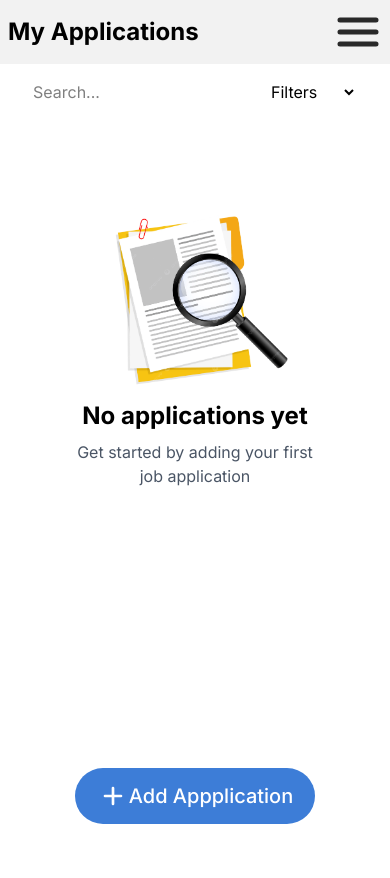
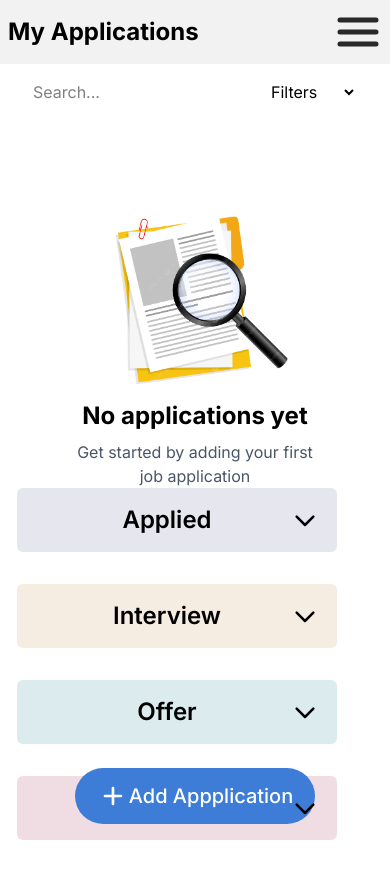
Before and after one commit to Dev-EthanR/Job-Tracker, a React (Vite) app: page / in a window 390 px wide. Shown: the top 878 px of the page. Before the commit the page ends 844 px from the top, so only its background shows below. Built offline with nearby package versions, Linux system fonts and the light colour scheme.

Commit message:
build columns

```diff
--- a/src/App.tsx
+++ b/src/App.tsx
@@ -8,6 +8,7 @@ import Header from "./components/features/Header";
 import NavBar from "./components/features/NavBar";
 import Card from "./components/ui/Card";
 import notFoundImage from "./assets/images/not-found.png";
+import Columns from "./components/features/Columns";
 
 interface Data {
   id: string;
@@ -39,7 +40,7 @@ function App() {
           flex-col items-center md:flex-row md:items-start"
       >
         <NavBar title="My Applications" />
-        <main className="grow ">
+        <main className="grow pb-25 md:pb-0">
           <Header />
           {data.length <= 0 && (
             <div className="flex flex-col items-center w-full text-center justify-center mt-20 ">
@@ -56,7 +57,8 @@ function App() {
               </p>
             </div>
           )}
-          <div className="flex flex-col items-center md:items-start px-4 gap-3 ">
+          <div className="grid  grid-cols-1 md:grid-cols-2 lg:grid-cols-4 gap-x-4 px-4 gap-y-4 ">
+            <Columns title="Applied" color="bg-applied">
               {data.map((d) => (
                 <>
                   <Card
@@ -65,10 +67,53 @@ function App() {
                     company={d.company}
                     title={d.position}
                     date={d.date}
-                  status={{ name: "Offer", color: "bg-interview" }}
+                    status={{ name: "Applied", color: "bg-applied" }}
                   />
                 </>
               ))}
+            </Columns>
+            <Columns title="Interview" color="bg-interview">
+              {data.map((d) => (
+                <>
+                  <Card
+                    key={d.id}
+                    id={d.id}
+                    company={d.company}
+                    title={d.position}
+                    date={d.date}
+                    status={{ name: "Interview", color: "bg-interview" }}
+                  />
+                </>
+              ))}
+            </Columns>
+            <Columns title="Offer" color="bg-offer">
+              {data.map((d) => (
+                <>
+                  <Card
+                    key={d.id}
+                    id={d.id}
+                    company={d.company}
+                    title={d.position}
+                    date={d.date}
+                    status={{ name: "Offer", color: "bg-offer" }}
+                  />
+                </>
+              ))}
+            </Columns>
+            <Columns title="Rejected" color="bg-reject">
+              {data.map((d) => (
+                <>
+                  <Card
+                    key={d.id}
+                    id={d.id}
+                    company={d.company}
+                    title={d.position}
+                    date={d.date}
+                    status={{ name: "Rejected", color: "bg-reject" }}
+                  />
+                </>
+              ))}
+            </Columns>
           </div>
         </main>
       </div>
--- /dev/null
+++ b/src/components/features/Columns.tsx
@@ -0,0 +1,32 @@
+import { useState, type ReactNode } from "react";
+import icon from "../../assets/icons/dropdown.svg";
+
+interface Props {
+  title: string;
+  color: string;
+  children: ReactNode;
+}
+
+const Columns = ({ title, color, children }: Props) => {
+  const [toggleItems, setToggleItems] = useState<boolean>(true);
+
+  return (
+    <article className="flex flex-col gap-4 max-w-80 xl:max-w-120 w-full">
+      <button
+        className={`${color} text-center font-semibold text-2xl p-3 rounded-md flex justify-center items-center cursor-pointer mb-4 md:mb-6`}
+        aria-label="toggle columns"
+        onClick={() => setToggleItems((prev) => !prev)}
+      >
+        <h2 className="ml-auto pl-5">{title}</h2>
+        <img
+          className={`max-w-10 ml-auto transition-transform duration-300 ${toggleItems ? "rotate-0" : "rotate-90"}`}
+          src={icon}
+          alt=""
+        />
+      </button>
+      {toggleItems && children}
+    </article>
+  );
+};
+
+export default Columns;
--- a/src/components/ui/Card.tsx
+++ b/src/components/ui/Card.tsx
@@ -29,8 +29,8 @@ const Card = ({ id, company, title, date, status }: Props) => {
   const formattedDate = new Date(`${date}`).toDateString().substring(4);
 
   return (
-    <div className="rounded-lg shadow-md shadow-gray-300 p-4 h-fit max-w-86">
-      <div className="flex justify-between items-start w-60 mb-2 md:w-80 relative">
+    <div className="rounded-lg shadow-md shadow-gray-300 py-4 px-3 h-fit mx-auto w-70  md:w-50 max-w-80 xl:w-full xl:max-w-110">
+      <div className="flex justify-between items-start  mb-2 relative">
         <div className="flex gap-1 flex-col md:flex-row md:items-center md:gap-x-5 flex-wrap">
           <h3 className="tracking-tight text-accent text-xl font-bold md:text-2xl">
             {company}
@@ -75,7 +75,9 @@ const Card = ({ id, company, title, date, status }: Props) => {
           ></div>
           {status.name}
         </span>
-        <span className="font-medium">{formattedDate}</span>
+        <span className="font-medium text-xs tracking-tight">
+          {formattedDate}
+        </span>
       </div>
       <DeleteModal
         open={deleteModalOpen}
```
Lines whose indentation alone changed are shown as unchanged.
